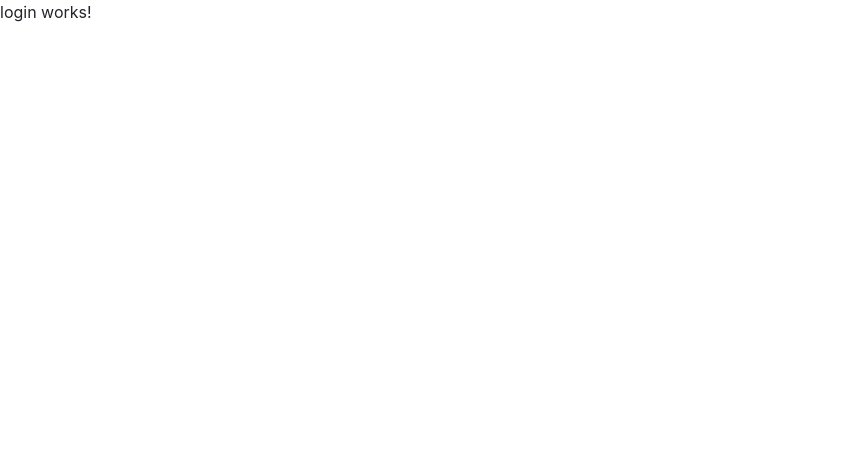
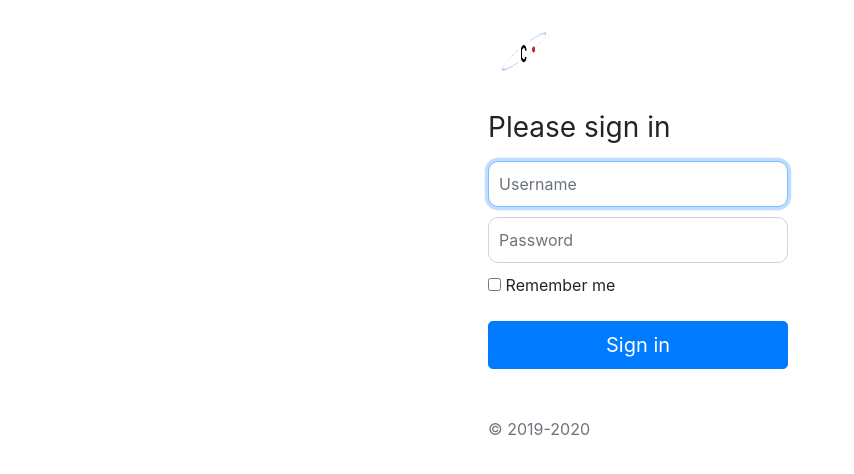
Before and after one commit to PaperUnicorn/carnelian, an Angular app: page /login in a window 1280 px wide. Shown: the top 474 px of the page, without its empty margins (0-854 px from the left). Built offline with nearby package versions, Linux system fonts and the light colour scheme.

Commit message:
made a login template

```diff
--- a/src/app/auth/auth.module.ts
+++ b/src/app/auth/auth.module.ts
@@ -1,5 +1,7 @@
 import { NgModule } from '@angular/core';
+import { BrowserModule } from '@angular/platform-browser';
 import { CommonModule } from '@angular/common';
+import { FormsModule, ReactiveFormsModule } from '@angular/forms';
 import { LoginComponent } from './login/login.component';
 import { AuthRoutingModule } from './auth-routing.module'
 
@@ -7,6 +9,9 @@ import { AuthRoutingModule } from './auth-routing.module'
 @NgModule({
   declarations: [LoginComponent],
   imports: [
+    BrowserModule,
+    FormsModule,
+    ReactiveFormsModule,
     CommonModule,
     AuthRoutingModule
   ]
--- a/src/app/auth/login/login.component.css
+++ b/src/app/auth/login/login.component.css
@@ -0,0 +1,48 @@
+html,
+body {
+  height: 100%;
+}
+
+body {
+  display: -ms-flexbox;
+  display: -webkit-box;
+  display: flex;
+  -ms-flex-align: center;
+  -ms-flex-pack: center;
+  -webkit-box-align: center;
+  align-items: center;
+  -webkit-box-pack: center;
+  justify-content: center;
+  padding-top: 40px;
+  padding-bottom: 40px;
+  background-color: #f5f5f5;
+
+}
+
+.form-signin {
+  width: 100%;
+  max-width: 330px;
+  padding: 15px;
+  margin: 0 auto;
+}
+.form-signin .checkbox {
+  font-weight: 400;
+}
+.form-signin .form-control {
+  position: relative;
+  box-sizing: border-box;
+  height: auto;
+  padding: 10px;
+  font-size: 16px;
+}
+.form-signin .form-control:focus {
+  z-index: 2;
+}
+.form-signin input[type="email"] {
+  margin-bottom: 10px;
+  border-radius: 10px;
+}
+.form-signin input[type="password"] {
+  margin-bottom: 10px;
+  border-radius: 10px;
+}
--- a/src/app/auth/login/login.component.html
+++ b/src/app/auth/login/login.component.html
@@ -1 +1,17 @@
-<p>login works!</p>
+<div class="row">
+    <form class="form-signin">
+    <img class="mb-4" src="../../../assets/Carnelian_logo_small.png" alt="" width="72" height="72">
+    <h1 class="h3 mb-3 font-weight-normal">Please sign in</h1>
+    <label for="inputEmail" class="sr-only">Username</label>
+    <input type="email" id="inputEmail" class="form-control" placeholder="Username" required autofocus>
+    <label for="inputPassword" class="sr-only">Password</label>
+    <input type="password" id="inputPassword" class="form-control" placeholder="Password" required>
+    <div class="checkbox mb-3">
+      <label>
+        <input type="checkbox" value="remember-me"> Remember me
+      </label>
+    </div>
+    <button class="btn btn-lg btn-primary btn-block" type="submit">Sign in</button>
+    <p class="mt-5 mb-3 text-muted">&copy; 2019-2020</p>
+  </form>
+l</div>
```
Also changed, not shown: src/assets/Carnelian_logo_small.png (added).
